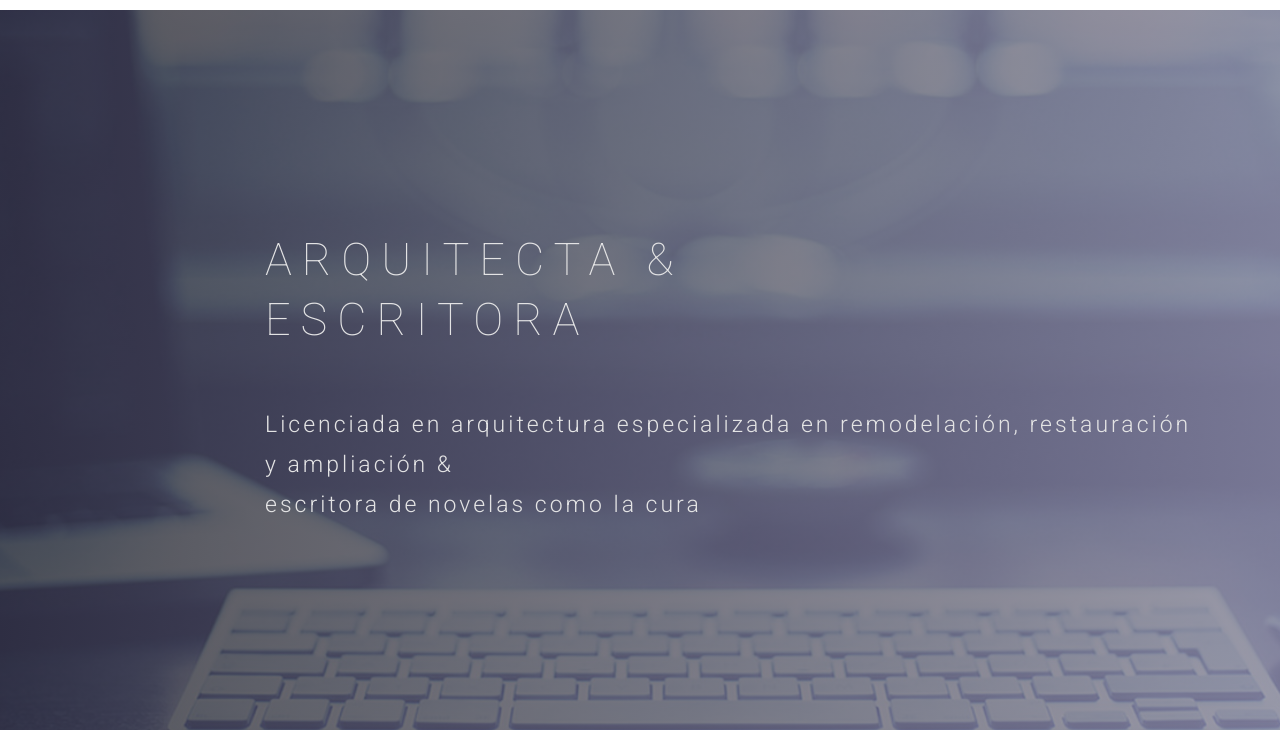
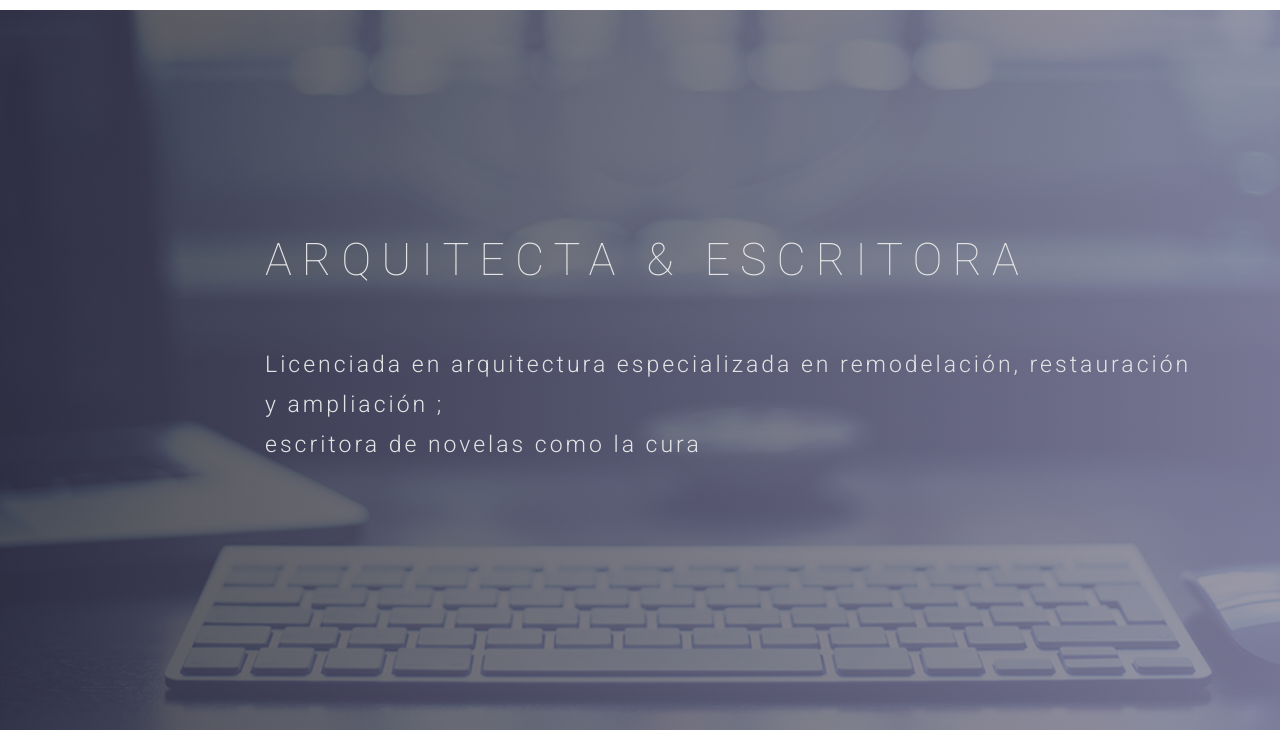
Before and after one commit to elizabethsaldivar/elizabethsaldivar, a plain HTML site: page index.html in a window 1280 px wide. Shown: the part 80-810 px from the top of the page. Drawn offline with nearby package versions, Linux system fonts and the light colour scheme; some packages are replaced by stand-ins of ours; files whose address does not match are found by name; a web font is replaced by a local one.

Commit message:
Add files via upload

```diff
--- a/index.html
+++ b/index.html
@@ -83,8 +83,8 @@
         <div class="row">
           <div class="col-md-10 col-md-offset-2">
             <div class="block">
-              <h1 class="animated fadeInUp">ARQUITECTA &#38; <br> ESCRITORA</h1>
-              <p class="animated fadeInUp">Licenciada en arquitectura especializada en remodelación, restauración y ampliación &#38; </br> escritora de novelas como la cura </p>
+              <h1 class="animated fadeInUp">ARQUITECTA & ESCRITORA</h1>
+              <p class="animated fadeInUp">Licenciada en arquitectura especializada en remodelación, restauración y ampliación ; </br> escritora de novelas como la cura </p>
             </div>
           </div>
         </div>
```
